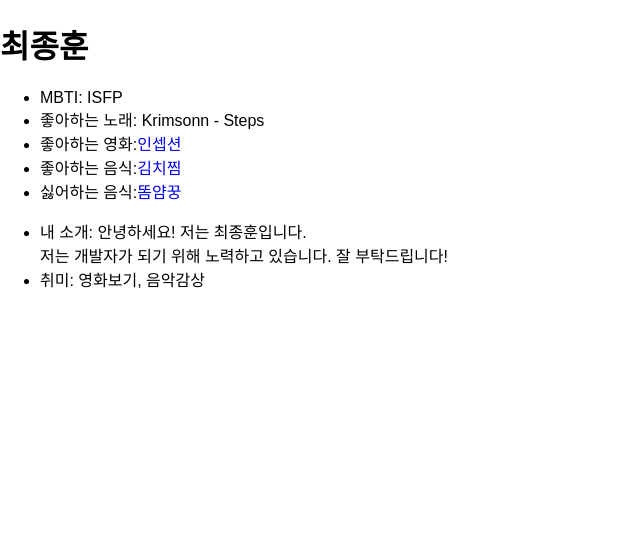
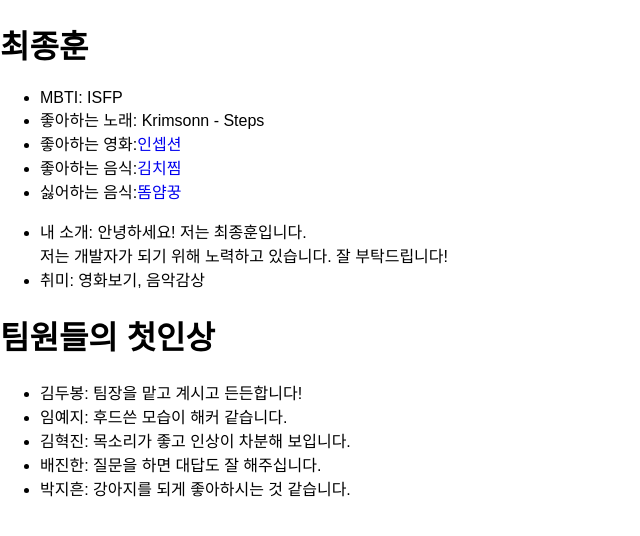
Before and after one commit to Jin-coding-333/React-mission-3team, a React (Create React App) app: page /JongHun in a window 1280 px wide. Shown: the top 536 px of the page, without its empty margins (0-640 px from the left). Built offline with nearby package versions, Linux system fonts and the light colour scheme; no server answers; a web font is replaced by a local one.

Commit message:
add:팀원 첫인상 추가

```diff
--- a/src/JongHun/JongHun.js
+++ b/src/JongHun/JongHun.js
@@ -2,6 +2,7 @@ import { SelfMyIntroName } from "./JongHunName";
 import { SelfMyIntro } from "./JongHunIntro";
 import { SelfMyIntroBody } from "./JongHunIntro2";
 import { UseGetApi } from "./UseGetApi";
+import { FirstImpression } from "./TeamFirstImpression";
 
 export function JongHun() {
   return (
@@ -9,6 +10,7 @@ export function JongHun() {
       <SelfMyIntroName />
       <SelfMyIntro />
       <SelfMyIntroBody />
+      <FirstImpression />
     </div>
   );
 }
--- /dev/null
+++ b/src/JongHun/TeamFirstImpression.js
@@ -0,0 +1,14 @@
+export function FirstImpression() {
+  return (
+    <div>
+      <h1>팀원들의 첫인상</h1>
+      <ul>
+        <li>김두봉: 팀장을 맡고 계시고 든든합니다!</li>
+        <li>임예지: 후드쓴 모습이 해커 같습니다.</li>
+        <li>김혁진: 목소리가 좋고 인상이 차분해 보입니다.</li>
+        <li>배진한: 질문을 하면 대답도 잘 해주십니다.</li>
+        <li>박지흔: 강아지를 되게 좋아하시는 것 같습니다.</li>
+      </ul>
+    </div>
+  );
+}
--- a/src/JongHun/UseGetApi.js
+++ b/src/JongHun/UseGetApi.js
@@ -1,6 +1,8 @@
-export async function UseGetApi(page, limit) {
+async function UseGetApi(page, limit) {
   const url = new URL("https://picsum.photos/v2");
   const response = await fetch(`${url}/list?page=${page}&limit=${limit}`);
   const data = await response.json();
   console.log(data);
 }
+
+UseGetApi();
```
